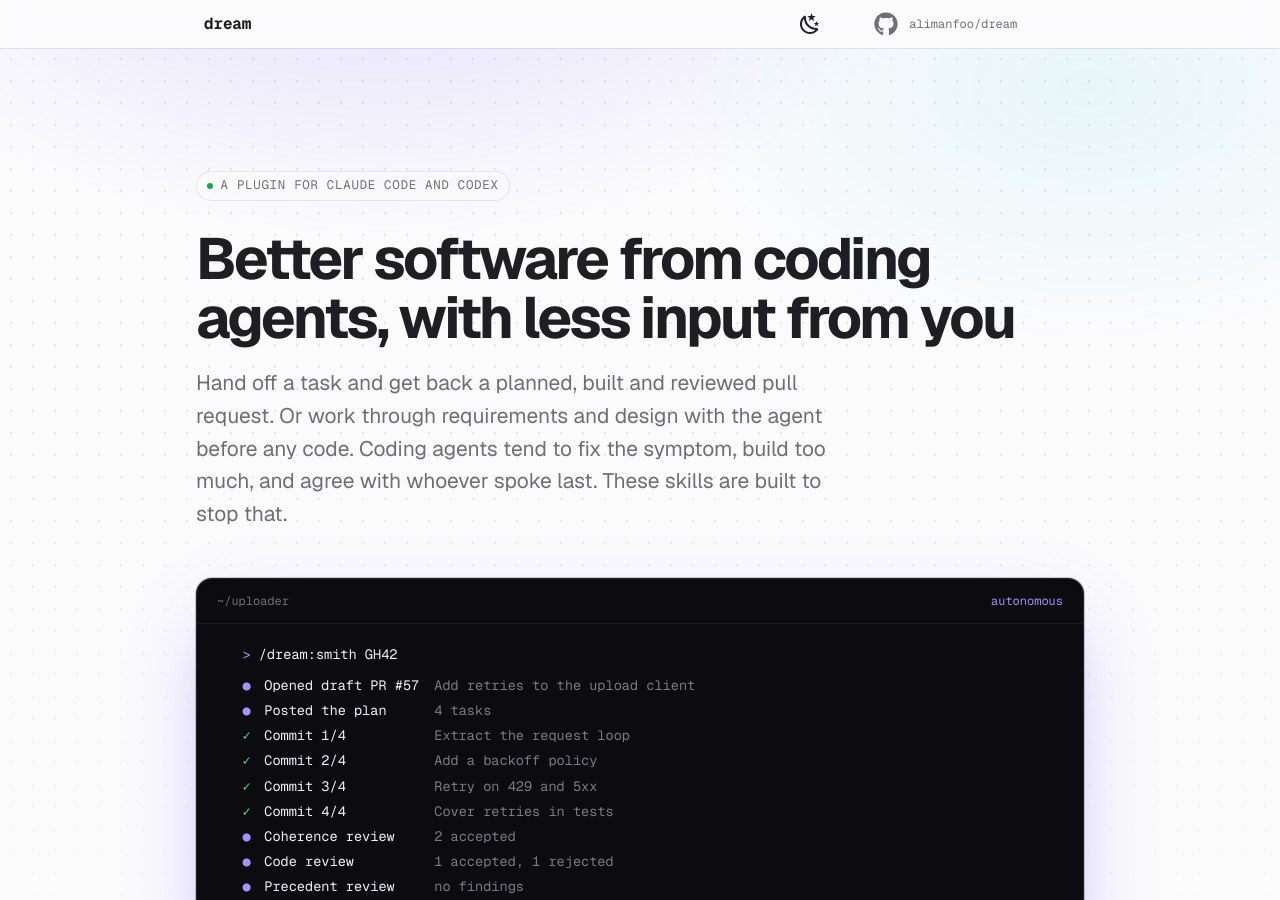
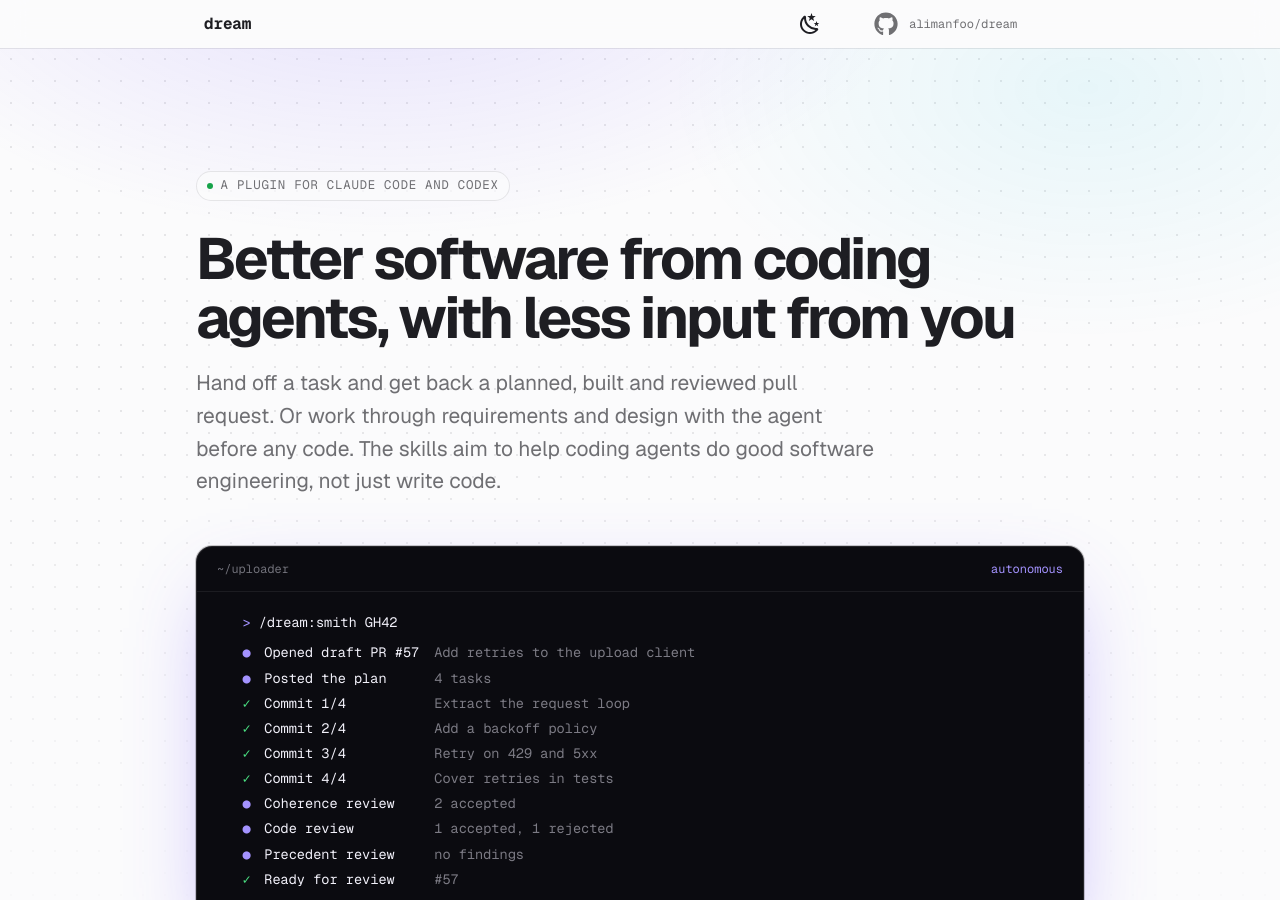
Before and after one commit to alimanfoo/dream, an MkDocs documentation site: the page built from docs/index.md, in a window 1280 px wide and 900 px high. Built offline with MkDocs 1.6.1 and Material for MkDocs 9.7.7, drawn with Linux system fonts in a browser that asks for light colours; comment, search, counter and statistics services are not loaded.

Commit message:
Say what the skills aim for, without overclaiming
Co-Authored-By: Claude Opus 5.5 <noreply@anthropic.com>
Claude-Session: https://claude.ai/code/session_01AsUCYRThDXXQHLEdw9RDWE

```diff
--- a/docs/index.md
+++ b/docs/index.md
@@ -7,9 +7,9 @@ hide:
 headline: Better software from coding agents, with less input from you
 lede:
   Hand off a task and get back a planned, built and reviewed pull request. Or
-  work through requirements and design with the agent before any code. Coding
-  agents tend to fix the symptom, build too much, and agree with whoever spoke
-  last. These skills are built to stop that.
+  work through requirements and design with the agent before any code. The
+  skills aim to help coding agents do good software engineering, not just write
+  code.
 ---
 
 ## Install
```
